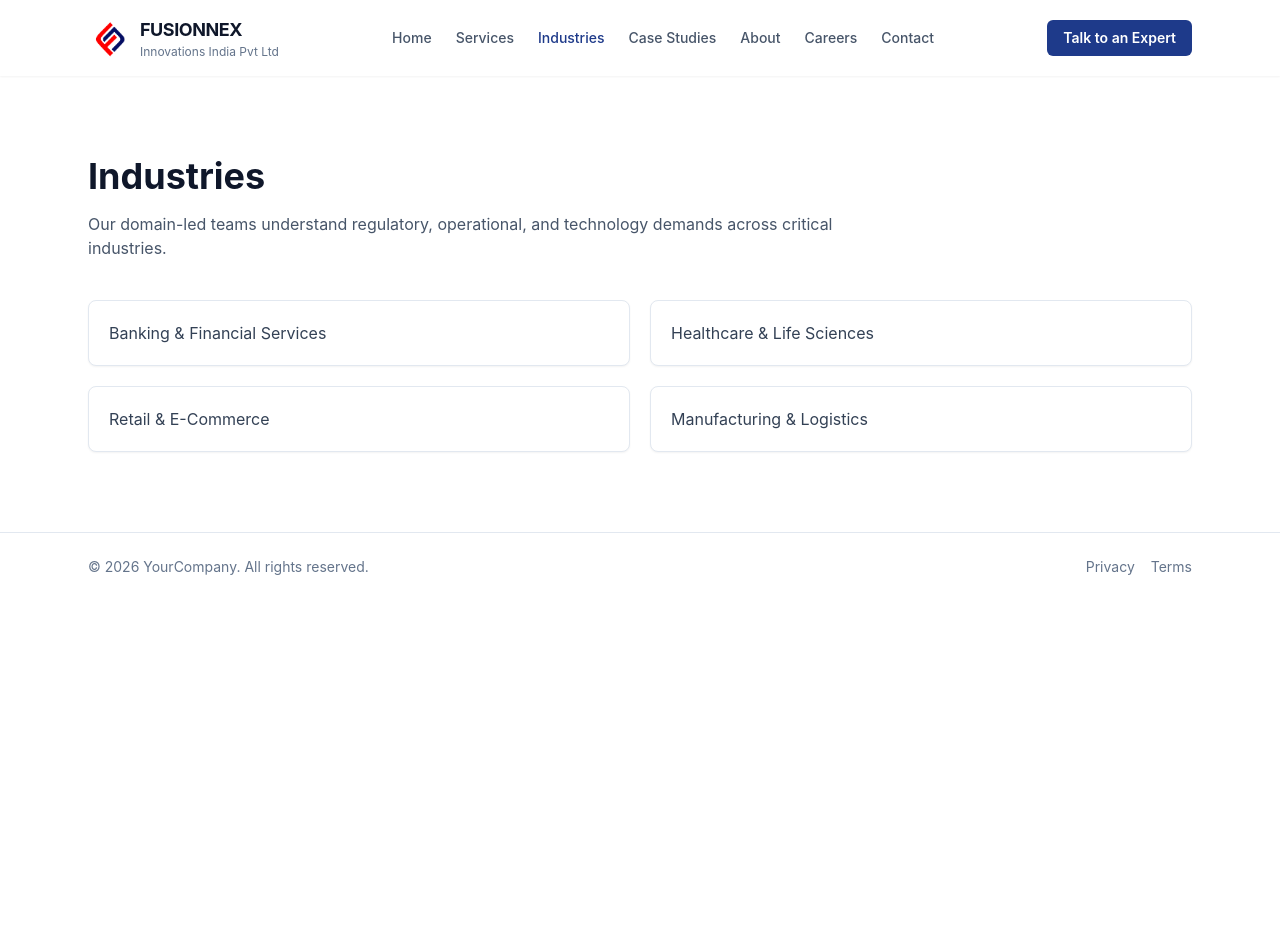
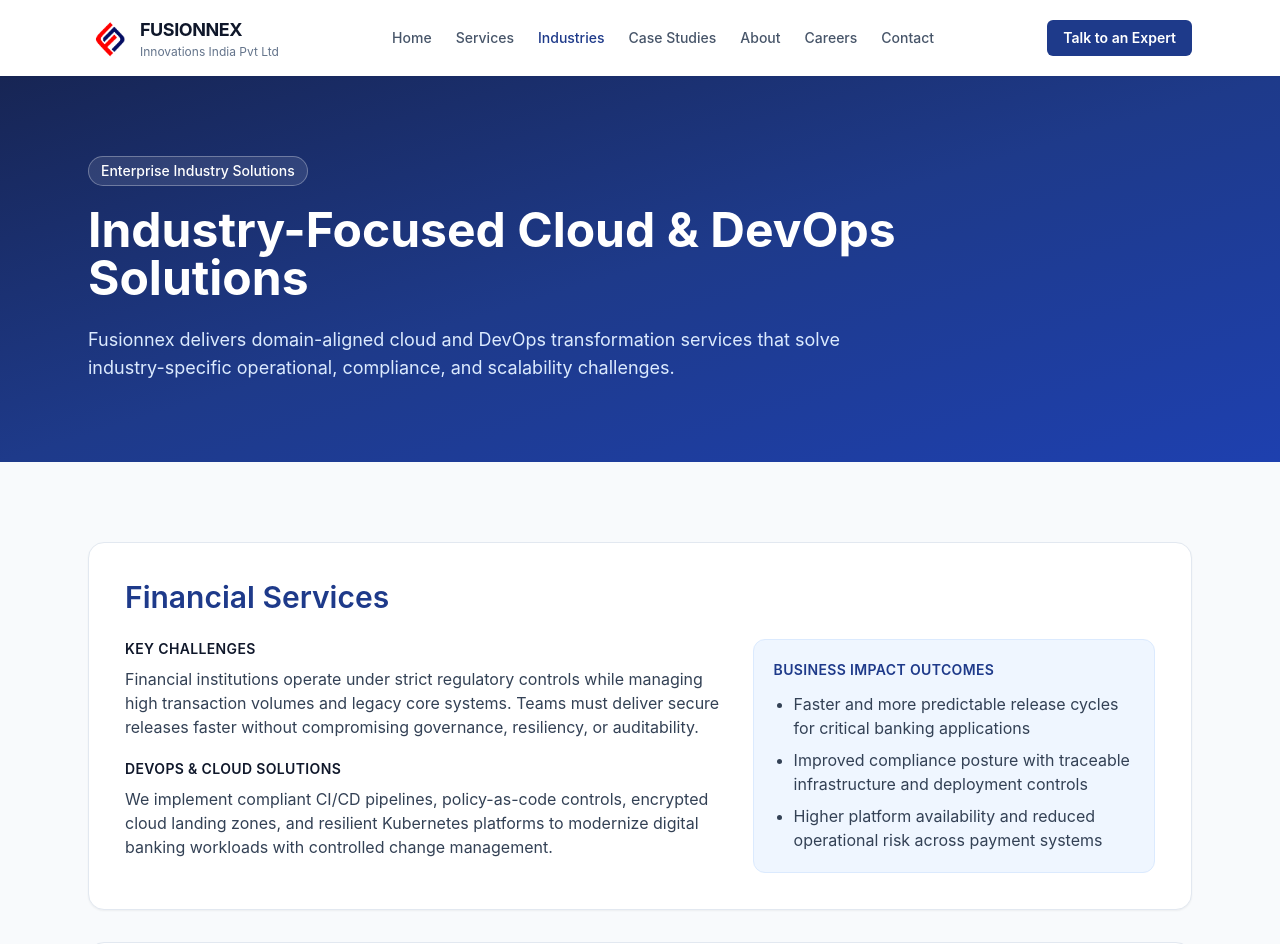
Before and after one commit to Tjyothikrishna/website, a React (Vite) app: page /industries in a window 1280 px wide. Shown: the top 944 px of the page. Before the commit the page ends 800 px from the top, so only its background shows below. Built offline with nearby package versions, Linux system fonts and the light colour scheme.

Commit message:
Upgrade Industries page to enterprise solutions layout

```diff
--- a/src/pages/Home.jsx
+++ b/src/pages/Home.jsx
@@ -1,4 +1,3 @@
-import Hero from '../components/Hero';
 import ServicesSection from '../components/Services';
 import AboutSection from '../components/About';
 import ContactSection from '../components/Contact';
@@ -6,7 +5,48 @@
 const Home = () => {
   return (
     <>
-      <Hero />
+      <section className="relative overflow-hidden bg-gradient-to-br from-blue-950 via-blue-900 to-blue-800 bg-[length:200%_200%] animate-[gradientShift_10s_ease_infinite]">
+        <div className="pointer-events-none absolute inset-0 opacity-10 [background-image:linear-gradient(to_right,rgba(255,255,255,0.2)_1px,transparent_1px),linear-gradient(to_bottom,rgba(255,255,255,0.2)_1px,transparent_1px)] [background-size:48px_48px]" />
+        <div className="pointer-events-none absolute -right-24 -top-24 h-96 w-96 rounded-full bg-red-600 opacity-20 blur-3xl animate-pulse" />
+
+        <div className="relative mx-auto grid w-full max-w-6xl gap-10 px-6 py-20 md:grid-cols-2 md:items-center">
+          <div>
+            <p className="mb-4 inline-block rounded-full border border-white/20 bg-white/10 px-3 py-1 text-sm font-medium text-white">
+              Trusted by fast-growing businesses
+            </p>
+            <h1 className="text-4xl font-bold leading-tight text-white md:text-5xl">
+              Engineering Scalable Cloud &amp; DevOps Platforms for Modern Enterprises
+            </h1>
+            <p className="mt-6 text-lg text-blue-100">
+              We deliver CI/CD automation, Infrastructure as Code, Kubernetes enablement, DevSecOps
+              practices, and SRE-driven reliability to accelerate secure, resilient growth.
+            </p>
+            <div className="mt-8 flex flex-wrap gap-4">
+              <a
+                href="#contact"
+                className="rounded-md bg-white px-6 py-3 text-sm font-semibold text-blue-900 shadow transition hover:bg-blue-100"
+              >
+                Talk to an Expert
+              </a>
+              <a
+                href="#services"
+                className="rounded-md border border-white/40 px-6 py-3 text-sm font-semibold text-white transition hover:bg-white/10"
+              >
+                View Services
+              </a>
+            </div>
+          </div>
+
+          <div className="rounded-2xl border border-white/20 bg-white/10 p-8 shadow-sm backdrop-blur-sm">
+            <h2 className="text-xl font-semibold text-white">Why companies choose us</h2>
+            <ul className="mt-5 space-y-3 text-blue-100">
+              <li>✔ Data-driven strategy and measurable outcomes</li>
+              <li>✔ Experienced team focused on quality delivery</li>
+              <li>✔ Scalable systems designed for long-term growth</li>
+            </ul>
+          </div>
+        </div>
+      </section>
       <ServicesSection />
       <AboutSection />
       <ContactSection />
--- a/src/pages/Industries.jsx
+++ b/src/pages/Industries.jsx
@@ -1,23 +1,123 @@
-const industries = ['Banking & Financial Services', 'Healthcare & Life Sciences', 'Retail & E-Commerce', 'Manufacturing & Logistics'];
+const industrySolutions = [
+  {
+    title: 'Financial Services',
+    challenges:
+      'Financial institutions operate under strict regulatory controls while managing high transaction volumes and legacy core systems. Teams must deliver secure releases faster without compromising governance, resiliency, or auditability.',
+    solutions:
+      'We implement compliant CI/CD pipelines, policy-as-code controls, encrypted cloud landing zones, and resilient Kubernetes platforms to modernize digital banking workloads with controlled change management.',
+    outcomes: [
+      'Faster and more predictable release cycles for critical banking applications',
+      'Improved compliance posture with traceable infrastructure and deployment controls',
+      'Higher platform availability and reduced operational risk across payment systems',
+    ],
+  },
+  {
+    title: 'Healthcare & Life Sciences',
+    challenges:
+      'Healthcare and life sciences organizations must protect sensitive patient and research data while scaling digital services across distributed environments. Regulatory demands and uptime expectations require robust, secure engineering operations.',
+    solutions:
+      'Our teams design HIPAA-aware cloud architectures, automate infrastructure provisioning, and build DevSecOps workflows with continuous compliance checks, observability, and incident readiness.',
+    outcomes: [
+      'Strengthened data security and governance for regulated workloads',
+      'Reduced deployment risk through standardized automation and validation gates',
+      'Greater service reliability for patient-facing and research-critical systems',
+    ],
+  },
+  {
+    title: 'Retail & E-Commerce',
+    challenges:
+      'Retail businesses face seasonal demand spikes, omnichannel complexity, and intense pressure for seamless digital experiences. Legacy deployment processes and fragmented infrastructure can limit agility during peak revenue windows.',
+    solutions:
+      'We deliver cloud-native commerce platforms with auto-scaling, performance-focused CI/CD, container orchestration, and real-time observability to maintain checkout reliability and rapid feature rollout.',
+    outcomes: [
+      'Consistent platform performance during high-traffic sales events',
+      'Faster feature delivery for promotions, personalization, and customer journeys',
+      'Lower cloud waste through right-sized infrastructure and operational automation',
+    ],
+  },
+  {
+    title: 'SaaS & Technology',
+    challenges:
+      'SaaS companies need to ship quickly while maintaining uptime, multi-tenant security, and engineering quality at scale. Growing product portfolios often expose bottlenecks in release workflows, platform governance, and reliability operations.',
+    solutions:
+      'We establish scalable DevOps operating models with trunk-based delivery, automated quality/security gates, Kubernetes-based runtime platforms, and SRE frameworks centered on SLO-driven reliability.',
+    outcomes: [
+      'Accelerated release velocity without sacrificing platform stability',
+      'Improved developer productivity through standardized platform tooling',
+      'Higher customer trust through stronger uptime and incident response performance',
+    ],
+  },
+  {
+    title: 'Enterprise & Manufacturing',
+    challenges:
+      'Enterprise and manufacturing organizations manage complex hybrid environments, legacy integrations, and globally distributed operations. Modernization efforts must align IT reliability with plant, supply chain, and business continuity requirements.',
+    solutions:
+      'We architect hybrid-cloud foundations, automate infrastructure lifecycle management, and implement monitoring-driven operations to unify IT and operational systems under a reliable, secure DevOps model.',
+    outcomes: [
+      'Improved operational continuity across enterprise and plant-level systems',
+      'Greater infrastructure consistency and reduced manual dependency on legacy processes',
+      'Enhanced decision-making with proactive monitoring and performance visibility',
+    ],
+  },
+];
 
 const Industries = () => {
   return (
-    <section className="py-20">
+    <main className="bg-slate-50">
+      <section className="bg-gradient-to-br from-blue-950 via-blue-900 to-blue-800 py-20 text-white">
         <div className="mx-auto w-full max-w-6xl px-6">
-        <h1 className="text-4xl font-bold text-slate-900">Industries</h1>
-        <p className="mt-4 max-w-3xl text-slate-600">
-          Our domain-led teams understand regulatory, operational, and technology demands across critical
-          industries.
+          <p className="inline-block rounded-full border border-white/30 bg-white/10 px-3 py-1 text-sm font-medium">
+            Enterprise Industry Solutions
           </p>
-        <div className="mt-10 grid gap-5 md:grid-cols-2">
-          {industries.map((industry) => (
-            <div key={industry} className="rounded-lg border border-slate-200 bg-white p-5 text-slate-700 shadow-sm">
-              {industry}
+          <h1 className="mt-5 max-w-4xl text-4xl font-bold leading-tight md:text-5xl">
+            Industry-Focused Cloud &amp; DevOps Solutions
+          </h1>
+          <p className="mt-6 max-w-3xl text-base text-blue-100 md:text-lg">
+            Fusionnex delivers domain-aligned cloud and DevOps transformation services that solve
+            industry-specific operational, compliance, and scalability challenges.
+          </p>
         </div>
+      </section>
+
+      <section className="py-16 md:py-20">
+        <div className="mx-auto w-full max-w-6xl px-6">
+          <div className="space-y-8">
+            {industrySolutions.map((industry) => (
+              <article key={industry.title} className="rounded-2xl border border-slate-200 bg-white p-7 shadow-sm md:p-9">
+                <h2 className="text-2xl font-semibold text-blue-900 md:text-3xl">{industry.title}</h2>
+
+                <div className="mt-6 grid gap-6 lg:grid-cols-[1.2fr_0.8fr]">
+                  <div className="space-y-5">
+                    <div>
+                      <h3 className="text-sm font-semibold uppercase tracking-wide text-slate-900">Key Challenges</h3>
+                      <p className="mt-2 text-sm leading-7 text-slate-700 md:text-base">{industry.challenges}</p>
+                    </div>
+
+                    <div>
+                      <h3 className="text-sm font-semibold uppercase tracking-wide text-slate-900">
+                        DevOps &amp; Cloud Solutions
+                      </h3>
+                      <p className="mt-2 text-sm leading-7 text-slate-700 md:text-base">{industry.solutions}</p>
+                    </div>
+                  </div>
+
+                  <div className="rounded-xl border border-blue-100 bg-blue-50 p-5">
+                    <h3 className="text-sm font-semibold uppercase tracking-wide text-blue-900">
+                      Business Impact Outcomes
+                    </h3>
+                    <ul className="mt-3 list-disc space-y-2 pl-5 text-sm leading-6 text-slate-700 md:text-base">
+                      {industry.outcomes.map((outcome) => (
+                        <li key={outcome}>{outcome}</li>
+                      ))}
+                    </ul>
+                  </div>
+                </div>
+              </article>
             ))}
           </div>
         </div>
       </section>
+    </main>
   );
 };
 
```
Lines whose indentation alone changed are shown as unchanged.
